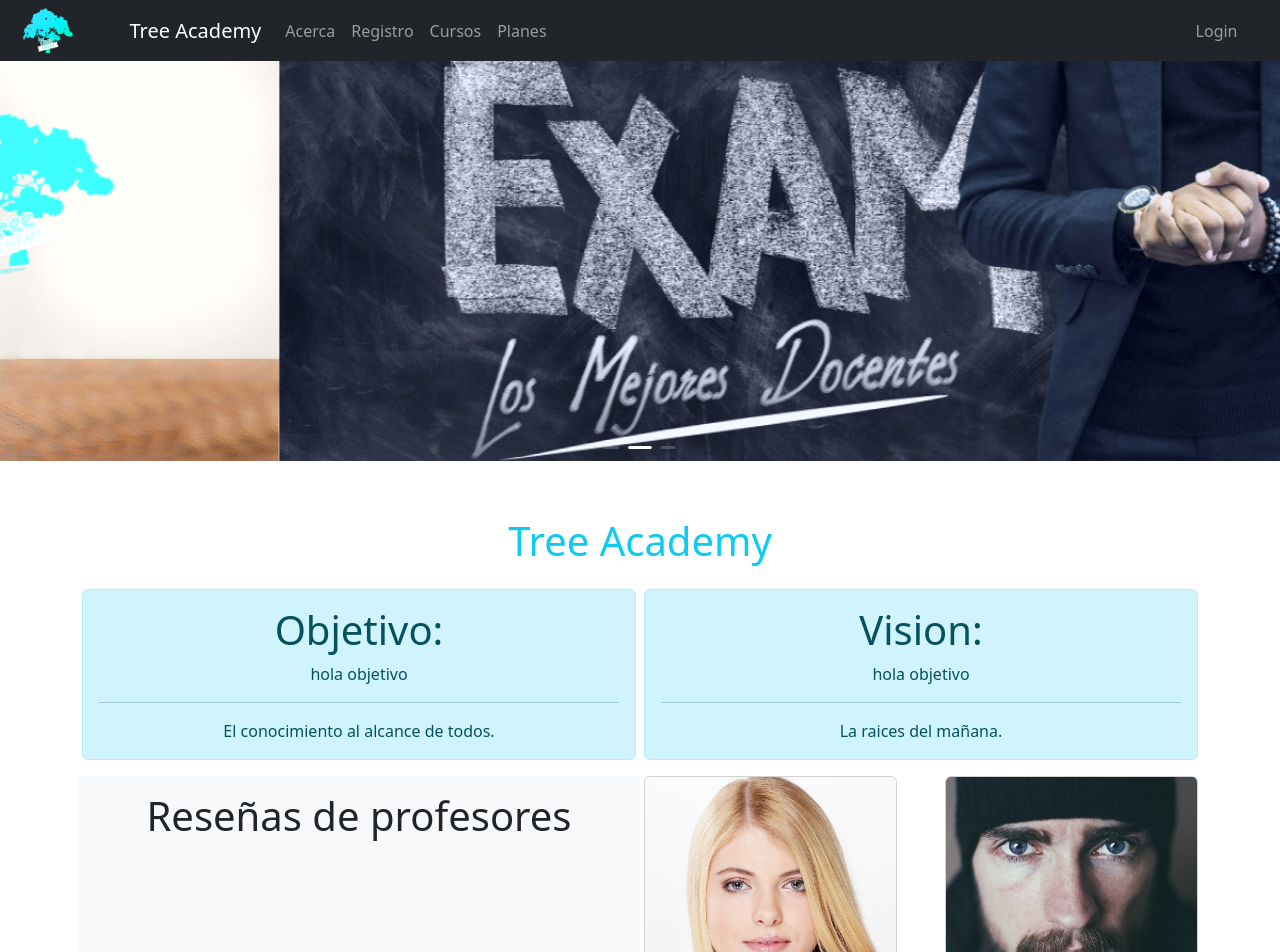
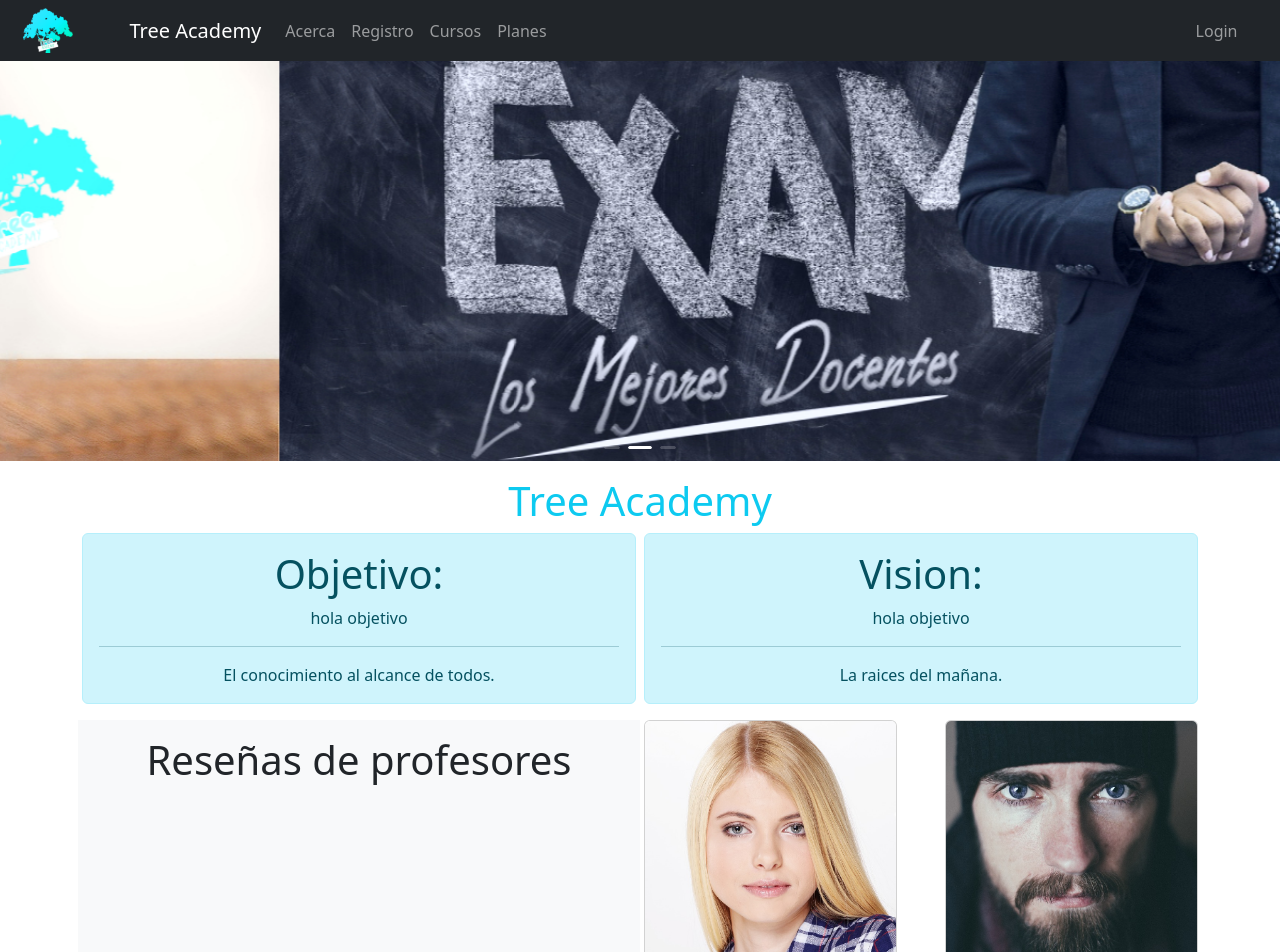
Before and after one commit to YSantanas/treeAcademy, a React (Create React App) app: page / in a window 1280 px wide. Shown: the top 952 px of the page. Built offline with nearby package versions, Linux system fonts and the light colour scheme.

Commit message:
Update Comienzo.js
cambios en el h1

```diff
--- a/src/components/Comienzo.js
+++ b/src/components/Comienzo.js
@@ -25,9 +25,10 @@ const Comienzo = () => {
   return (
     <div
       className="container text-center text-wite bg-white text-muted"
-      style={{ minHeight: '100vh' }}
+      style={{ minHeight: "80vh", paddingTop: "2vh",textAlign:"center" }}
     >
-      <h1 className="text-center text-info pb-3" style={{ minHeight: 'auto', paddingTop: '2vh', marginTop: '5vh' }}>Tree Academy</h1>
+
+      <h1 className="text-center text-info">Tree Academy</h1>
 
       <Row xs={1} md={2} className="g-2 justify-content-center">
         <Col className="col-md-3 pl-5 w-50">
```
